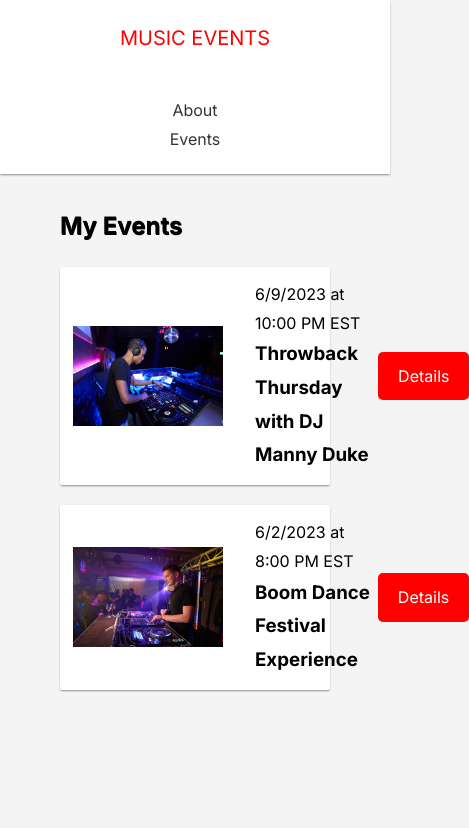
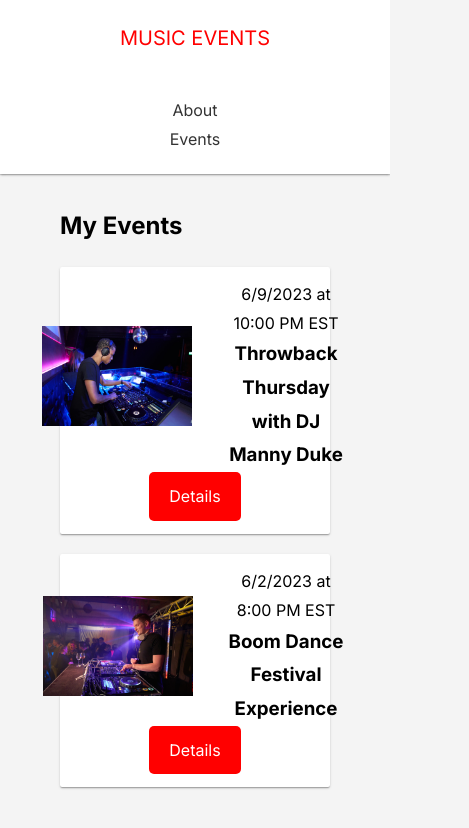
Before and after one commit to Reny8/Music-Event-Website, a Next.js app in the folder frontend/: page /events in a window 390 px wide. Shown: the top 828 px of the page, 469 px wide, since content can reach past the window. Built offline with nearby package versions, Linux system fonts and the light colour scheme.

Commit message:
Add api/events endpoint to fetch events

```diff
--- /dev/null
+++ b/frontend/src/app/api/data.json
@@ -0,0 +1,28 @@
+{
+  "events": [
+    {
+      "id": 1,
+      "name": "Throwback Thursday with DJ Manny Duke",
+      "slug": "throwback-thursday-with-dj-manny-duke",
+      "venue": "Horizon Club",
+      "address": "919 3rd Ave, New York, New York (NY), 10022",
+      "performers": "DJ Manny Duke",
+      "date": "June 09, 2023",
+      "time": "10:00 PM EST",
+      "description": "Featuring deep cuts, party anthems and remixes nostalgic songs from two of the best decades of music. 90s and 2000s Hip Hop, R&B, Pop, Dance, Rock, Reggae, Reggaeton, Soca, Latin, and more.",
+      "image": "/sample/event1.jpg"
+    },
+    {
+      "id": 2,
+      "name": "Boom Dance Festival Experience",
+      "slug": "boom-dance-festival-experience",
+      "venue": "Blackjacks",
+      "address": "966 Lexington Ave, New York, New York (NY), 10021",
+      "performers": "DJ LUCK & MC NEAT, NICKY BLACKMARKET, RATPACK",
+      "date": "June 02, 2023",
+      "time": "8:00 PM EST",
+      "description": "It's looking more and more like we will be seeing events return in the summer! To celebrate this we are arranging a festival experience to say good bye to lock down! We will also be celebrating the fact Zoom Dance is one year old!",
+      "image": "/sample/event2.jpg"
+    }
+  ]
+}
--- /dev/null
+++ b/frontend/src/app/api/events/route.js
@@ -0,0 +1,7 @@
+import { NextResponse } from "next/server";
+const {events} = require('../data.json')
+
+export function GET() {
+    const data = NextResponse.json(events)
+    return data
+}
--- a/frontend/src/app/events/page.js
+++ b/frontend/src/app/events/page.js
@@ -1,34 +1,18 @@
 'use client'
 import EventItem from "@/components/EventItem";
 import pageStyles from "@/styles/page.module.css";
-import { useState } from "react";
+import React, { useEffect, useState } from "react";
 export default function EventsPage() {
   const [events, setEvents] = useState([
-    {
-      id: 1,
-      name: "Throwback Thursday with DJ Manny Duke",
-      slug: "throwback-thursday-with-dj-manny-duke",
-      venue: "Horizon Club",
-      address: "919 3rd Ave, New York, New York (NY), 10022",
-      performers: "DJ Manny Duke",
-      date: "June 09, 2023",
-      time: "10:00 PM EST",
-      description: "Featuring deep cuts, party anthems and remixes nostalgic songs from two of the best decades of music. 90s and 2000s Hip Hop, R&B, Pop, Dance, Rock, Reggae, Reggaeton, Soca, Latin, and more.",
-      image: "/sample/event1.jpg"
-  },
-  {
-      id: 2,
-      name: "Boom Dance Festival Experience",
-      slug: "boom-dance-festival-experience",
-      venue: "Blackjacks",
-      address: "966 Lexington Ave, New York, New York (NY), 10021",
-      performers: "DJ LUCK & MC NEAT, NICKY BLACKMARKET, RATPACK",
-      date: "June 02, 2023",
-      time: "8:00 PM EST",
-      description: "It's looking more and more like we will be seeing events return in the summer! To celebrate this we are arranging a festival experience to say good bye to lock down! We will also be celebrating the fact Zoom Dance is one year old!",
-      image: "/sample/event2.jpg"
+  ])
+  useEffect(() => {
+    fetchEvents('/api/events')
+  })
+
+  async function fetchEvents(url) {
+    const res = await fetch(url).then(res => res.json())
+    setEvents(res)
   }
-  ])
   return (
     <section className={pageStyles.container}>
       <h1>My Events</h1>
--- a/frontend/src/app/styles/component.module.css
+++ b/frontend/src/app/styles/component.module.css
@@ -15,7 +15,7 @@
   gap: 2rem;
 }
 @media (max-width: 600px) {
-  .event {
+  .card {
     flex-direction: column;
     text-align: center;
   }
--- a/frontend/src/app/styles/globals.css
+++ b/frontend/src/app/styles/globals.css
@@ -20,11 +20,6 @@ a {
 
 p {
   margin: 10px 0;
-}
-
-h1 {
-  margin-bottom: 20px;
-  text-shadow: 0.5px 0.5px 0.5px;
 }
 
 .btn {
--- a/frontend/src/app/styles/page.module.css
+++ b/frontend/src/app/styles/page.module.css
@@ -4,7 +4,12 @@
 }
 
 .center-container {
-  max-width: 100%;
+  margin: 2rem 19rem;
+  padding: 13px;
+  box-shadow: rgba(0, 0, 0, 0.2) 0px 2px 2px -1px,
+    rgba(0, 0, 0, 0.14) 0px 1px 1px 0px, rgba(0, 0, 0, 0.12) 0px 1px 3px 0px;
+  background-color: white;
+  border-radius: 2px;
   display: flex;
   flex-direction: column;
   justify-content: center;
```
